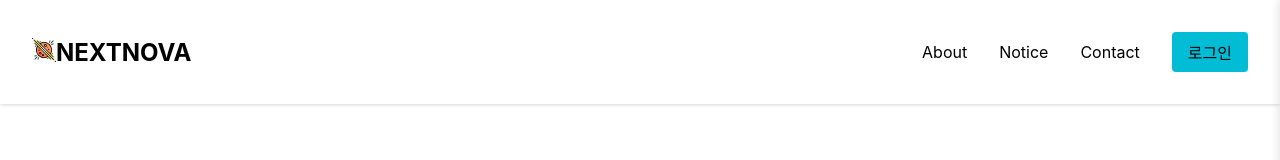
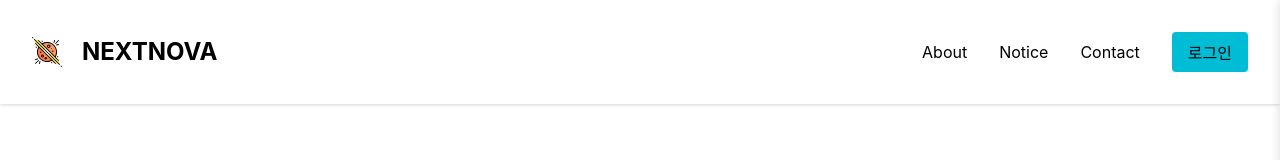
Before and after one commit to jobsicke7/nextnova, a Next.js app: page / in a window 1280 px wide. Shown: the top 160 px of the page. Built offline with nearby package versions, Linux system fonts and the light colour scheme.

Commit message:
edit gnb

```diff
--- a/src/styles/gnb.module.css
+++ b/src/styles/gnb.module.css
@@ -2,44 +2,12 @@
     display: flex;
     justify-content: space-between;
     align-items: center;
-    /* 모든 자식 요소를 수직 가운데 정렬 */
     padding: 1rem 2rem;
     background-color: #ffffff;
     color: rgb(255, 255, 255);
     box-shadow: 0px 0px 4px rgba(0, 0, 0, 0.25);
 }
 
-.logo a {
-    text-decoration: none;
-    font-size: 1.5rem;
-    font-weight: bold;
-    color: #000000;
-    display: flex;
-    justify-content: center;
-}
-
-.menu {
-    list-style: none;
-    display: flex;
-    align-items: center;
-    gap: 2rem;
-}
-
-.menu li {
-    display: flex;
-    align-items: center;
-}
-
-.menu li a {
-    text-decoration: none;
-    color: rgb(0, 0, 0);
-    font-size: 1rem;
-    transition: color 0.3s;
-}
-
-.menu li a:hover {
-    color: #00bcd4;
-}
 
 .loginButton {
     background-color: #00bcd4;
@@ -64,6 +32,39 @@
     background-color: #008c9e;
 }
 
+.logo a {
+    text-decoration: none;
+    font-size: 1.5rem;
+    font-weight: bold;
+    color: #000000;
+    display: flex;
+    justify-content: center;
+}
+
+.menu {
+    list-style: none;
+    display: flex;
+    gap: 2rem;
+    align-items: center;
+}
+
+.munu li {
+    align-items: center;
+    display: flex;
+    align-items: center;
+}
+
+.menu li a {
+    text-decoration: none;
+    color: rgb(0, 0, 0);
+    font-size: 1rem;
+    transition: color 0.3s;
+}
+
+.menu li a:hover {
+    color: #00bcd4;
+}
+
 .menuIcon {
     display: none;
 }
@@ -71,9 +72,16 @@
 @media screen and (max-width: 600px) {
     .link {
         display: none;
+
     }
 
     .menuIcon {
         display: flex;
     }
 }
+
+.supernovaIcon {
+    margin-right: 20px;
+    width: 30px;
+    height: 30px;
+}
```
